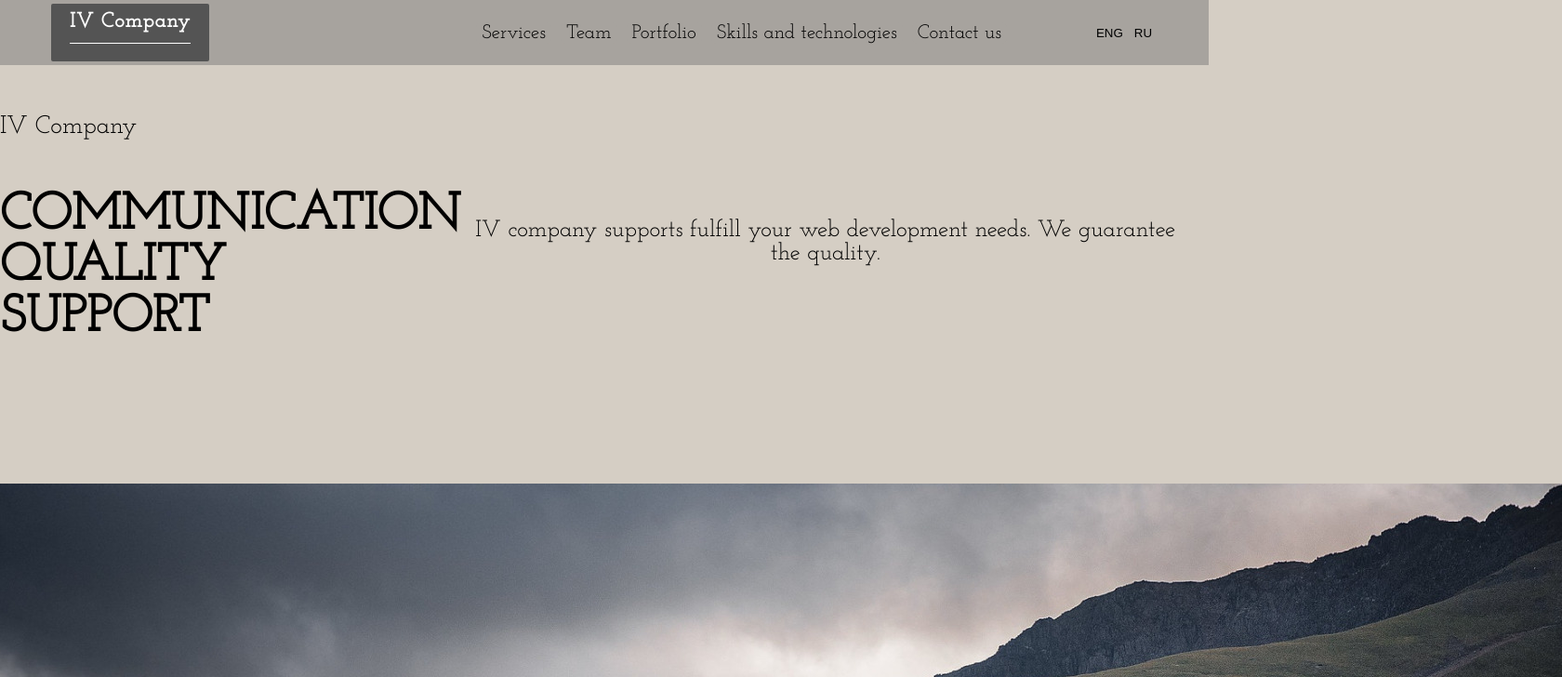
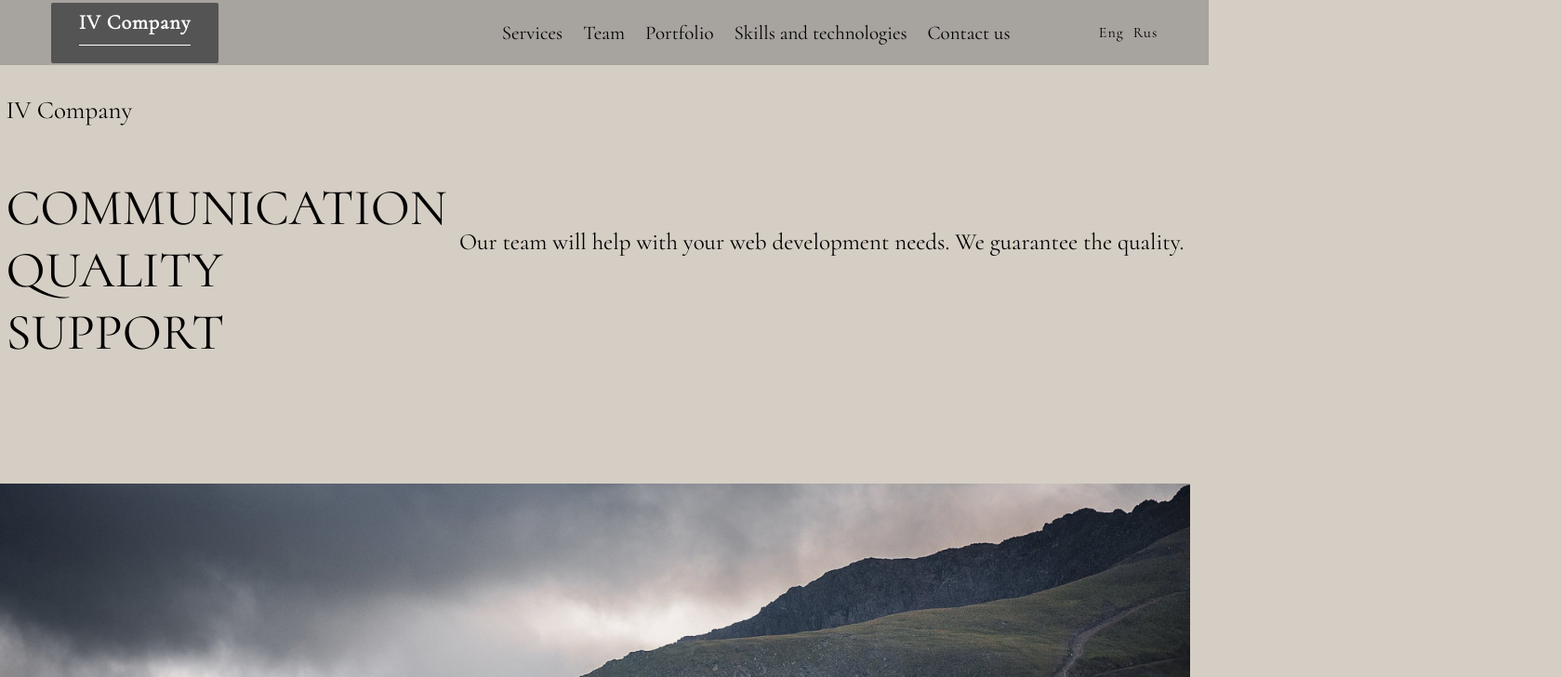
Before and after one commit to LadikBeg/ladik_cv, a React (Create React App) app: page / in a window 1280 px wide. Shown: the top 728 px of the page at 93% size, 1680 px wide, since content can reach past the window. Built offline with nearby package versions, Linux system fonts and the light colour scheme.

Commit message:
change lang commit

```diff
--- a/package.json
+++ b/package.json
@@ -6,8 +6,12 @@
     "@testing-library/jest-dom": "^5.16.5",
     "@testing-library/react": "^13.4.0",
     "@testing-library/user-event": "^13.5.0",
+    "i18next": "^22.4.10",
+    "i18next-browser-languagedetector": "^7.0.1",
+    "i18next-http-backend": "^2.1.1",
     "react": "^18.2.0",
     "react-dom": "^18.2.0",
+    "react-i18next": "^12.2.0",
     "react-scripts": "^5.0.1",
     "web-vitals": "^2.1.4"
   },
--- /dev/null
+++ b/public/locales/en/translation.json
@@ -0,0 +1,12 @@
+{
+  "services": "Services",
+  "team": "Team",
+  "portfolio": "Portfolio",
+  "skills": "Skills and technologies",
+  "contact": "Contact us",
+  "com": "COMMUNICATION",
+  "qua": "QUALITY",
+  "sup": "SUPPORT",
+  "info_about_us": "Our team will help with your web development needs. We guarantee the quality."
+
+}
--- a/src/Resourses/Header/Header.css
+++ b/src/Resourses/Header/Header.css
@@ -11,7 +11,7 @@
     letter-spacing: 1px;
 }
 #main_text{
-    padding: 8px 20px;
+    padding: 8px 30px;
     border-radius: 2px;
     background-color: #545454;
     color: white;
@@ -27,8 +27,9 @@
 .change_lang{
     display: flex;
     justify-content: space-around;
-    align-items: right;
     font-size: 16px;
+    gap: 10px;
+    cursor: pointer;
 }
 .language_button{
     background-color: #a7a39e;
@@ -39,7 +40,7 @@
     text-decoration: underline;
 }
 .navigation_button{
-    font-family: 'Josefin Slab', serif;
+    font-family: 'Cormorant', serif;
     font-size: 21px;
     background-color: #a7a39e;
     color: black;
--- a/src/Resourses/Header/Header.js
+++ b/src/Resourses/Header/Header.js
@@ -1,26 +1,28 @@
 import '../Header/Header.css'
+import { useTranslation } from 'react-i18next';
 
 function Header() {
+
+    const { t, i18n } = useTranslation();
+    const changeLanguage = (language) => {
+        i18n.changeLanguage(language);
+    };
     return (
         <div className="header">
-
-            <p id='main_text'>
-                <b>IV Company <hr align="center" size="1" color="white"/> </b>
-            </p>
-
+            <p id='main_text'><b>IV Company
+                <hr  align="center"  size="1" color="white"/>
+            </b></p>
             <div className="navigation_menu">
-                <button className="navigation_button">Services</button>
-                <button className="navigation_button">Team</button>
-                <button className="navigation_button">Portfolio</button>
-                <button className="navigation_button">Skills and technologies</button>
-                <button className="navigation_button">Contact us</button>
+                <button className="navigation_button">{t("services")}</button>
+                <button className="navigation_button">{t("team")}</button>
+                <button className="navigation_button">{t("portfolio")}</button>
+                <button className="navigation_button">{t("skills")}</button>
+                <button className="navigation_button">{t("contact")}</button>
             </div>
-
             <div className="change_lang">
-                <button className='language_button'>ENG</button>
-                <button className='language_button'>RU</button>
+                <p onClick={() => changeLanguage("en")}>Eng</p>
+                <p onClick={() => changeLanguage("ru")}>Rus</p>
             </div>
-
         </div>
     );
 }
--- a/src/Resourses/Main/Main.css
+++ b/src/Resourses/Main/Main.css
@@ -1,6 +1,7 @@
 /* Добавил что бы страницу можно было скролить */
 .main{
     height: 2000px;
+
 }
 /* ------------------------------------------- */
 
@@ -20,6 +21,6 @@
 .right_side_content{
     font-size: 25px;
 }
-.s{
-
+.image{
+    width: 100vw;
 }
--- a/src/Resourses/Main/Main.js
+++ b/src/Resourses/Main/Main.js
@@ -1,22 +1,27 @@
 import '../Main/Main.css'
 import image from './image/uels-snowdonia-nant-peris-wales.jpg'
+import { useTranslation } from 'react-i18next';
 
 function Main() {
+    const { t, i18n } = useTranslation();
+    const changeLanguage = (language) => {
+        i18n.changeLanguage(language);
+    };
     return (
         <div className="main">
             <div className="container">
                 <div className="left_side_content">
                     <p id="name_of_company_lsc">IV Company</p>
-                    <p> <b>COMMUNICATION<br/>
-                        QUALITY<br/>
-                        SUPPORT</b> </p>
+                    <p> {t("com")}<br/>
+                        {t("qua")}<br/>
+                        {t("sup")} </p>
                 </div>
 
                 <div className="right_side_content">
-                    <p>IV company supports fulfill your web development needs. We guarantee the quality.</p>
+                    <p>{t("info_about_us")}</p>
                 </div>
             </div>
-            <img src={image} alt="landscape" className="s"/>
+            <img src={image} alt="landscape" className="image"/>
 
         </div>
     );
--- /dev/null
+++ b/src/i18n.js
@@ -0,0 +1,18 @@
+import i18n from 'i18next'
+import Backend from 'i18next-http-backend'
+import LanguageDetector from 'i18next-browser-languagedetector'
+import { initReactI18next } from 'react-i18next'
+
+i18n.use(Backend).use(LanguageDetector).use(initReactI18next).init({
+    fallbackLng: 'en',
+    debug: true,
+    detection: {
+        order: ['queryString', 'cookie'],
+        cache: ['cookie']
+    },
+    interpolation: {
+        escapeValue: false
+    }
+})
+
+export default i18n
--- a/src/index.css
+++ b/src/index.css
@@ -1,6 +1,6 @@
-@import url('https://fonts.googleapis.com/css2?family=Josefin+Slab&display=swap');
+@import url('https://fonts.googleapis.com/css2?family=Cormorant&display=swap');
 body {
   margin: 0;
-  font-family: 'Josefin Slab', serif;
+  font-family: 'Cormorant', serif;
   background-color: #d5cec4;
 }
--- a/src/index.js
+++ b/src/index.js
@@ -3,6 +3,7 @@ import ReactDOM from 'react-dom/client';
 import './index.css';
 import App from './App';
 import reportWebVitals from './reportWebVitals';
+import './i18n';
 
 
 const root = ReactDOM.createRoot(document.getElementById('root'));
```
Also changed, not shown: public/locales/ru/translation.json (added, +11 -0 lines), 1 other file (tests, documents, lock files or other folders).
